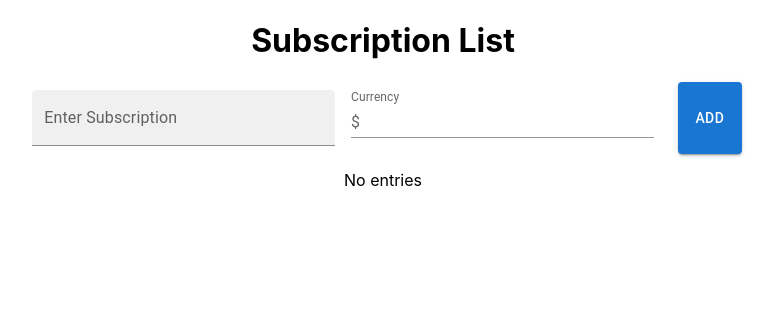
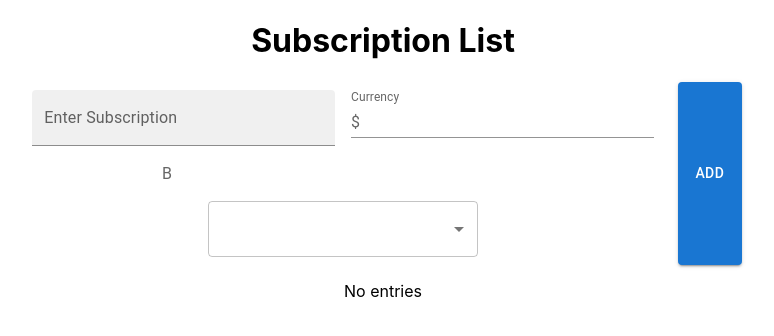
Before and after one commit to Zaris47/subscription-tracker, a React (Create React App) app: page / in a window 1280 px wide. Shown: the top 336 px of the page, without its empty margins (257-1031 px from the left). Built offline with nearby package versions, Linux system fonts and the light colour scheme.

Commit message:
Added a billing cycle input

```diff
--- a/src/App.js
+++ b/src/App.js
@@ -1,7 +1,7 @@
 import "./App.css";
 import EnterSub from "./components/EnterSub";
 import SubLists from "./components/SubLists";
-import React, { useState, useEffect} from "react";
+import React, { useState, useEffect } from "react";
 
 function App() {
   const [subList, setSubList] = useState([]);
@@ -9,7 +9,6 @@ function App() {
   const addItemHandler = (newItem) => {
     //console.log(newItem);
     setSubList((prevList) => [...prevList, newItem]);
-
   };
   //Checking for state changes and ensuring that all is working in order
   useEffect(() => {
--- a/src/components/EnterSub.jsx
+++ b/src/components/EnterSub.jsx
@@ -8,11 +8,15 @@ import Slide from "@mui/material/Slide";
 import Snackbar from "@mui/material/Snackbar";
 import InputAdornment from "@mui/material/InputAdornment";
 import { NumericFormat } from "react-number-format";
+import Select from "@mui/material/Select";
+import InputLabel from "@mui/material/InputLabel";
+import MenuItem from "@mui/material/MenuItem";
 
 const EnterSub = (props) => {
   const [subItem, setSubItem] = useState("");
   const [open, setOpen] = useState(false);
   const [subCost, setSubCost] = useState("");
+  const [subTP, setSubTP] = useState("");
 
   // Handling Error Snackbar
   const SlideTransition = (props) => {
@@ -28,7 +32,7 @@ const EnterSub = (props) => {
 
   const handleSubmit = (e) => {
     e.preventDefault();
-    if (subItem.trim().length === 0 || subCost.trim().length === 0 ) {
+    if (subItem.trim().length === 0 || subCost.trim().length === 0 || subTP.trim().length === 0 ) {
       // alert("Please enter an item");
       setOpen(true);
     } else {
@@ -36,11 +40,16 @@ const EnterSub = (props) => {
       //   subItem: subItem,
       //   subCost: subCost
       // };
-       //props.onAddItem(newItem);
-      props.onAddItem(subItem);
-      console.log(subCost);
+      //props.onAddItem(newItem);
+      const newItem = {
+        subItem: subItem,
+        subCost: subCost,
+        subTP: subTP,
+      };
+      props.onAddItem(newItem);
       setSubItem("");
       setSubCost("");
+      setSubTP("");
     }
   };
 
@@ -50,6 +59,10 @@ const EnterSub = (props) => {
 
   const handleSubCost = (e) => {
     setSubCost(e.target.value);
+  };
+
+  const handleSubTP = (e) => {
+    setSubTP(e.target.value);
   };
 
   const handleKeyPress = (e) => {
@@ -97,6 +110,18 @@ const EnterSub = (props) => {
             }}
             variant="standard"
           />
+
+          <InputLabel id="sub-billing-cycle">B</InputLabel>
+          <Select
+            labelId="sub-billing-cycle"
+            id="billing-cycle"
+            value={subTP}
+            label="Billing Cycle"
+            onChange={handleSubTP}
+          >
+            <MenuItem value="Monthly">Monthly</MenuItem>
+            <MenuItem value="Yearly">Yearly</MenuItem>
+          </Select>
         </Box>
         <Button variant="contained" type="submit">
           Add
--- a/src/components/Sublists.jsx
+++ b/src/components/Sublists.jsx
@@ -7,14 +7,12 @@ import DeleteIcon from "@mui/icons-material/Delete";
 import Divider from "@mui/material/Divider";
 import Typography from "@mui/material/Typography";
 import IconButton from "@mui/material/IconButton";
-import ClearIcon from "@mui/icons-material/Clear";
+import Grid from "@mui/material/Grid";
 
 const SubLists = (props) => {
-
-    const handleDelete = (index) => {
-        props.setSubList((prevList) => prevList.filter((item, i) => i !== index));
-      };
-
+  const handleDelete = (index) => {
+    props.setSubList((prevList) => prevList.filter((item, i) => i !== index));
+  };
 
   return (
     <Container maxWidth="md">
@@ -25,15 +23,32 @@ const SubLists = (props) => {
               <ListItem
                 key={index}
                 secondaryAction={
-                  <IconButton edge="end" aria-label="delete" onClick={() => handleDelete(index)}>
+                  <IconButton
+                    edge="end"
+                    aria-label="delete"
+                    onClick={() => handleDelete(index)}
+                  >
                     <DeleteIcon />
-                    <ClearIcon />
                   </IconButton>
                 }
               >
-                <Typography sx={{ mt: 2, mb: 2 }} variant="h6" component="div">
-                  {item}
-                </Typography>
+                <Grid container spacing={2} alignItems="center">
+                  <Grid item xs={6}>
+                    <Typography variant="h6" component="div">
+                      {item.subItem}
+                    </Typography>
+                  </Grid>
+                  <Grid item xs={6}>
+                    <Typography variant="h6" component="div" textAlign="right">
+                      ${item.subCost} /
+                    </Typography>
+                    <Typography variant="body2" component="div" textAlign="right">
+                      {item.subTP}
+                    </Typography>
+                  </Grid>
+
+                </Grid>
+
                 {/*alternative way to show the list  */}
                 {/* <ListItemText primary={item}/> */}
               </ListItem>
```
